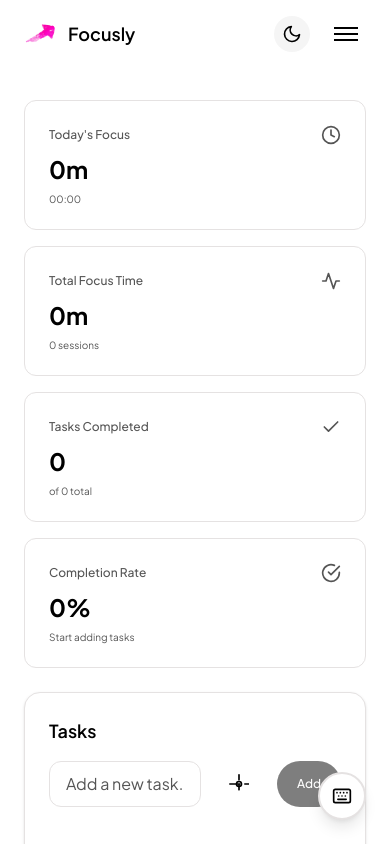
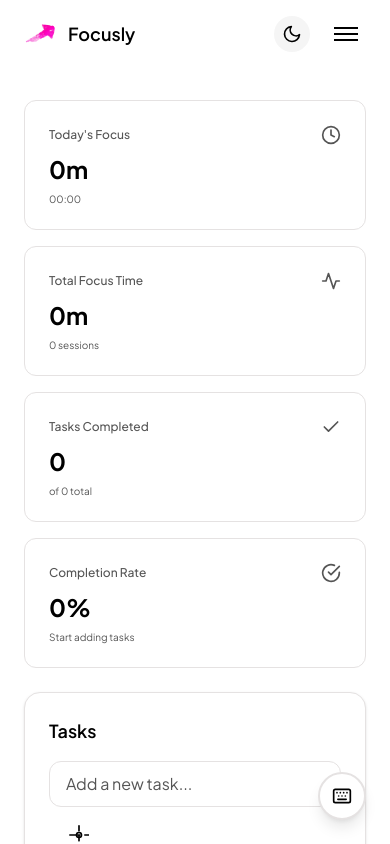
Before and after one commit to Rahim10020/focusly, a Next.js app: page / in a window 390 px wide. Shown: the top 844 px of the page. Built offline with nearby package versions, Linux system fonts and the light colour scheme.

Commit message:
responsive du formulaire d'ajout de taches

```diff
--- a/src/components/tasks/TaskForm.tsx
+++ b/src/components/tasks/TaskForm.tsx
@@ -47,7 +47,7 @@ export default function TaskForm({ onAddTask, availableTags }: TaskFormProps) {
 
     return (
         <form onSubmit={handleSubmit} className="space-y-3">
-            <div className="flex gap-2">
+            <div className="flex flex-col gap-2 sm:flex-row sm:gap-2">
                 <Input
                     type="text"
                     value={title}
@@ -59,7 +59,7 @@ export default function TaskForm({ onAddTask, availableTags }: TaskFormProps) {
                     type="button"
                     variant="ghost"
                     onClick={() => setShowOptions(!showOptions)}
-                    className="px-3"
+                    className="px-3 sm:px-3"
                     title="More options"
                 >
                     <svg
@@ -77,7 +77,7 @@ export default function TaskForm({ onAddTask, availableTags }: TaskFormProps) {
                         <path d="M12 1v6m0 6v6m-5-7H1m6 0h6m6 0h6"></path>
                     </svg>
                 </Button>
-                <Button type="submit" disabled={!title.trim()}>
+                <Button type="submit" disabled={!title.trim()} className="w-full sm:w-auto">
                     Add
                 </Button>
             </div>
```
